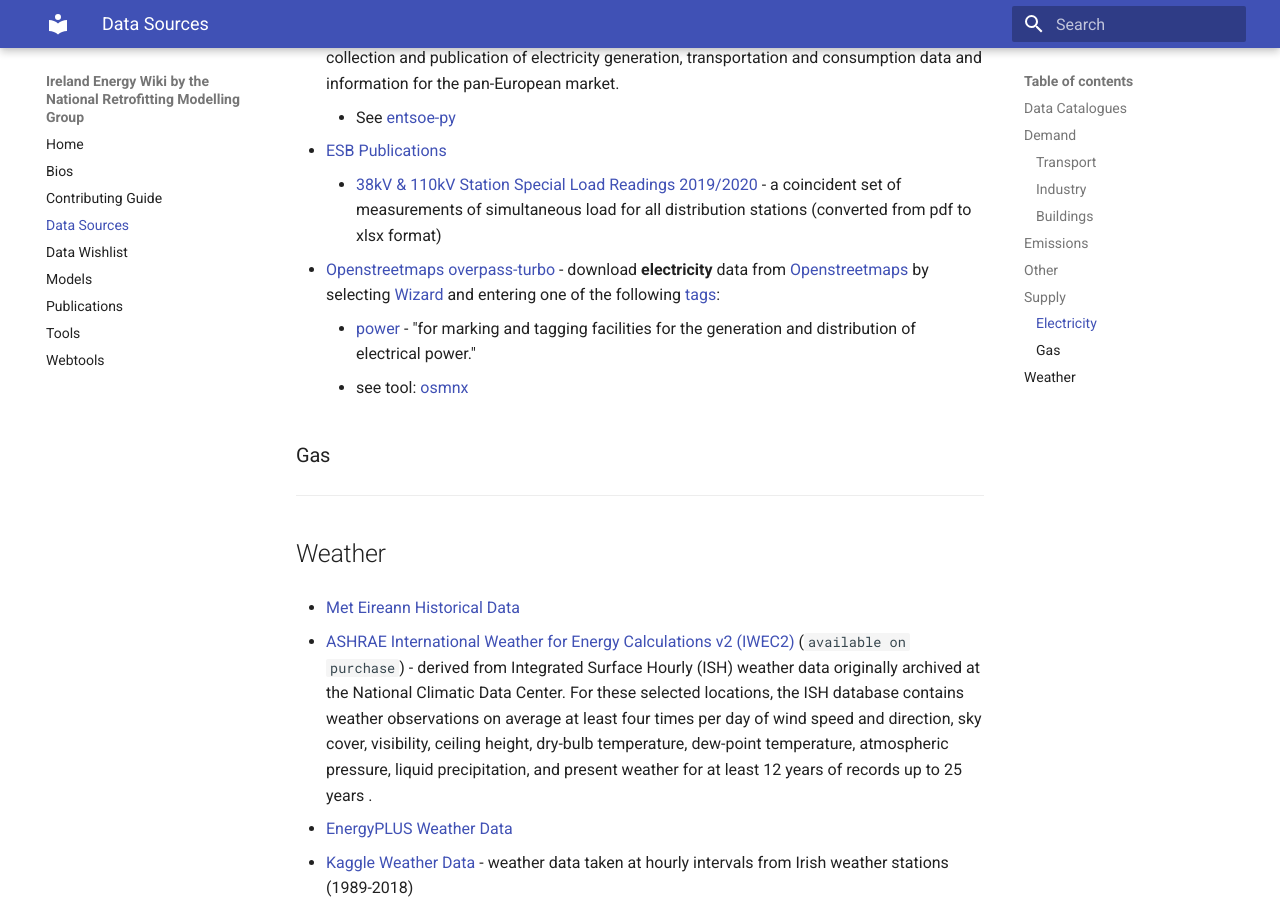
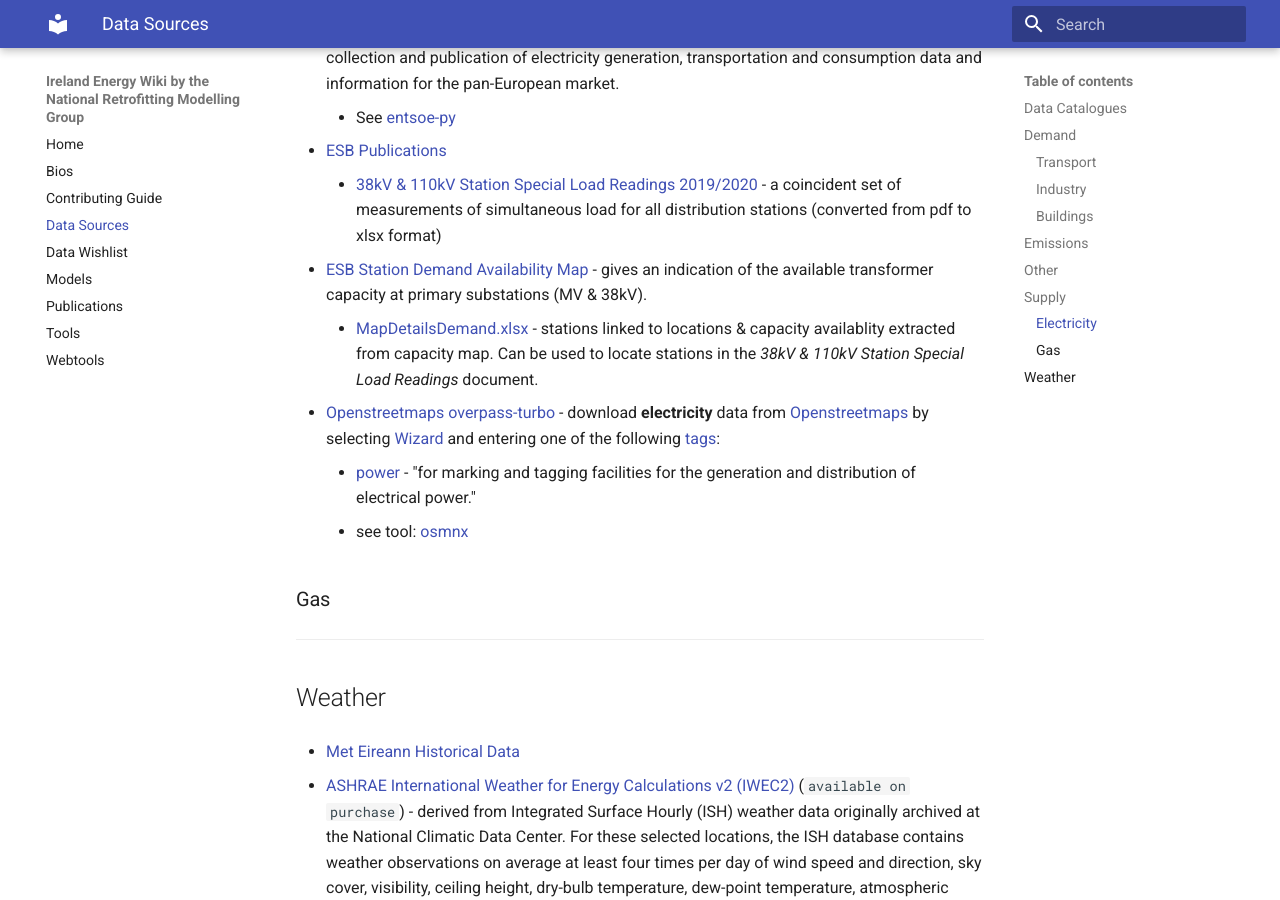
Before and after one commit to energy-modelling-ireland/wiki, an MkDocs documentation site: the page built from docs/Data-Sources.md, in a window 1280 px wide and 900 px high, scrolled down 3987 px. Built offline with MkDocs 1.6.1 and Material for MkDocs 9.7.7, drawn with Linux system fonts in a browser that asks for light colours.

Commit message:
Add ESB Station Demand Availability Map xlsx (#78)
Links stations to locations & capacity availablity.
Can be used to locate stations in the *38kV & 110kV Station Special Load Readings* document.

```diff
--- a/docs/Data-Sources.md
+++ b/docs/Data-Sources.md
@@ -128,6 +128,9 @@
 - [ESB Publications](https://www.esbnetworks.ie/tns/publications)
     - [38kV & 110kV Station Special Load Readings 2019/2020](https://zenodo.org/record/4446588) - a coincident set of measurements of simultaneous load for all distribution stations (converted from pdf to xlsx format)
 
+- [ESB Station Demand Availability Map](https://www.esbnetworks.ie/demand-availability-capacity-map) - gives an indication of the available transformer capacity at primary substations (MV & 38kV).
+    - [MapDetailsDemand.xlsx](https://zenodo.org/record/4495334) - stations linked to locations & capacity availablity extracted from capacity map.  Can be used to locate stations in the *38kV & 110kV Station Special Load Readings* document.
+
 - [Openstreetmaps overpass-turbo](https://overpass-turbo.eu/) - download **electricity** data from [Openstreetmaps](https://www.openstreetmap.org) by selecting [Wizard](https://wiki.openstreetmap.org/wiki/Overpass_turbo/Wizard) and entering one of the following [tags](https://taginfo.openstreetmap.org/):
     - [power](https://taginfo.openstreetmap.org/keys/power) - "for marking and tagging facilities for the generation and distribution of electrical power."
     - see tool: [osmnx](Tools.md)
```
